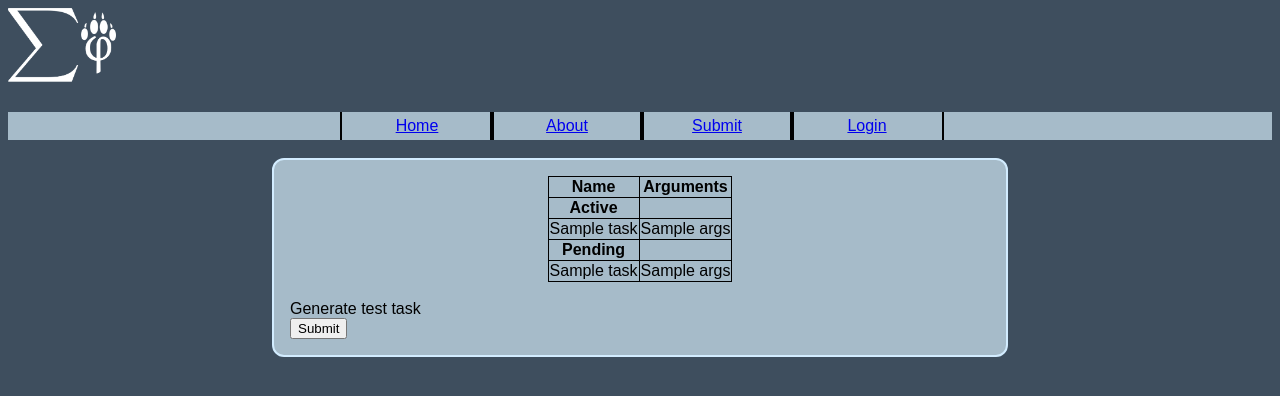
After one commit to Frogging101/SigmaFuzz, a Django app: template templates/sigmafuzz/tasks.html in a window 1280 px wide. The commit adds this page. Shown: the top 396 px of the page. Run offline with Django 3.2, Linux system fonts and the light colour scheme; the template is opened without the code that fills it: most values are stand-ins (such as "Sample title", 1, 10 or a date in 2020).

Commit message:
Add "logged in" text and task viewing page

```diff
--- a/tasks.py
+++ b/tasks.py
@@ -6,6 +6,7 @@ import imghdr
 import sys
 import os
 import traceback
+import time
 
 os.environ.setdefault('DJANGO_SETTINGS_MODULE', 'sf_site.settings')
 
@@ -69,6 +70,11 @@ def FA_indexSubmission(ID):
     newSub.submitter = "SigmaFuzz"
     newSub.save()
 
+@app.task
+def testTask(arg1, arg2):
+    time.sleep(30)
+    return arg1+arg2
+
 def FA_indexArtist(artist):
     IDs = furaffinity.IDsFromGallery(artist)
     for ID in IDs:
--- a/templates/sigmafuzz/base.html
+++ b/templates/sigmafuzz/base.html
@@ -9,7 +9,19 @@
         </style>
     </head>
     <body>
-        <div><a href="/"><img id="logo" height="100" src="/static/sigmafuzz.png" alt=""></a></div>
+        <div>
+            <a href="/"><img id="logo" height="100" src="/static/sigmafuzz.png" alt=""></a>
+            {% if user.is_authenticated %}
+                <div class="textbox" style="max-width: auto;float: right; padding: 3px;vertical-align:bottom">
+                    Logged in as {{ user.username }}
+                    <span style="text-align: center">
+                        <form action="/logout" method="POST">
+                            <input type="button" value="Logout">
+                        </form>
+                    </span>
+                </div>
+            {% endif %}
+        </div>
         <div style="background-color: #A6BBC9;">
             <div id="navbar">
                 <span><a href="/index">Home</a></span>
--- a/templates/sigmafuzz/submit.html
+++ b/templates/sigmafuzz/submit.html
@@ -27,7 +27,7 @@ th{
             {{ form }}
         </table>
         <br>
-        <input type="submit" value="Submit"><input type="submit" value="Auto-fill from source" name="import" formmethod="GET">
+        <input type="submit" value="Submit"><input type="submit" value="Auto-fill from source" name="import">
     </form>
 </div>
 {% endblock %}
--- /dev/null
+++ b/templates/sigmafuzz/tasks.html
@@ -0,0 +1,29 @@
+{% extends "sigmafuzz/base.html" %}
+{% block title %}Tasks{% endblock %}
+{% block style %}
+table, td, th {
+    border: 1px solid black;
+    border-collapse: collapse;
+}
+{% endblock %}
+{% block body %}
+<div class="textbox" style="max-width: 700px">
+    <table style="margin:0 auto;">
+        <th>Name</th><th>Arguments</th>
+        <tr><th>Active</th></tr>
+        {% for task in active %}
+            <tr><td>{{ task.name }}</td><td>{{ task.args }}</td></tr>
+        {% endfor %}
+        <tr><th>Pending</th></tr>
+        {% for task in reserved %}
+            <tr><td>{{ task.name }}</td><td>{{ task.args }}</td></tr>
+        {% endfor %}
+    </table>
+    <br>
+    Generate test task
+    <form action="." method="POST">
+        {% csrf_token %}
+        <input type="submit">
+    </form>
+</div>
+{% endblock %}
--- a/urls.py
+++ b/urls.py
@@ -9,6 +9,7 @@ urlpatterns = patterns('',
         url(r'^index/$', views.index),
         url(r'^submit/$', views.submit),
         url(r'^login/$', views.loginView),
+        url(r'^tasks/$', views.tasks),
         url(r'^s/(\d*)/?$', views.submissionView),
         url(r'^s/(\d*)/?archive$', views.submissionArchive),
         url(r'^s/(\d*)/?archiveErr$', views.submissionArchiveErr),)
```
Also changed, not shown: views.py (+24 -6 lines).
